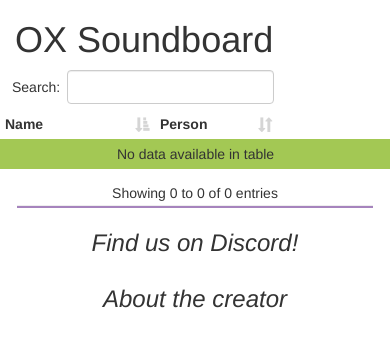
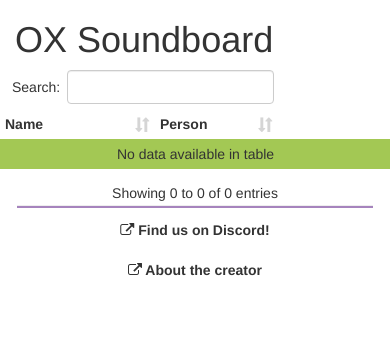
Before and after one commit to IS0metric/oxsoundboard, a Django app: page / in a window 390 px wide. Shown: the top 347 px of the page. Run offline with Django 3.2, Linux system fonts and the light colour scheme; data that the repository does not hold is empty; some libraries are stand-ins or nearby versions.

Commit message:
General Updates to conter and style

```diff
--- a/oxsoundboard_project/models.py
+++ b/oxsoundboard_project/models.py
@@ -16,7 +16,7 @@ class Sound(models.Model):
         return self.filename
 
     class Meta:
-        ordering = ('num_plays',)
+        ordering = ('-num_plays',)
 
     def get_absolute_url(self):
         return reverse('oxsound', kwargs={'filename': self.filename})
--- a/oxsoundboard_project/views.py
+++ b/oxsoundboard_project/views.py
@@ -4,6 +4,9 @@ from django.http import HttpResponse
 import json
 
 def oxsoundboard(request):
+    """Home page - gets all the sounds and creates a helpful list of all the
+    filenames for JavaScript to play nicely with
+    """
     sounds = Sound.objects.all()
     js_sounds = []
     for sound in sounds:
@@ -13,6 +16,9 @@ def oxsoundboard(request):
 
 
 def oxsound(request, filename):
+    """Single sound - takes a filenme as an argument, returning that sound and
+    the filename (again, for JS to play nicely with)
+    """
     filename = get_object_or_404(Sound, filename=filename)
     sound = Sound.objects.get(filename=filename)
     context = {"sound": sound, "filename":filename}
@@ -20,8 +26,11 @@ def oxsound(request, filename):
 
 
 def update_counter(request, filename):
-    filename = get_object_or_404(Sound, filename=filename)
+    """Update counter - used as a headless GET request. Given a filenmae, gets
+    the corresponding sound and updates the play count
+    """
     sound = Sound.objects.get(filename=filename)
     sound.num_plays+=1
     sound.save()
+    # Needs to return SOMETHING, so return an empty response
     return HttpResponse('')
--- /dev/null
+++ b/static/css/main_style.css
@@ -0,0 +1,80 @@
+.table-striped > tbody > tr:nth-child(2n+1) > td, .table-striped > tbody > tr:nth-child(2n+1) > th {
+  background-color: rgb(163,200,84);
+}
+.table-striped > tbody > tr:nth-child(2n+1) > td > button > i, .table-striped > tbody > tr:nth-child(2n+1) > th {
+  color: rgb(163,200,84);
+}
+.table-striped > tbody > tr:nth-child(2n+1) > td > a > button > i, .table-striped > tbody > tr:nth-child(2n+1) > th {
+  color: rgb(163,200,84);
+}
+.table-striped > tbody > tr:nth-child(2n) > td, .table-striped > tbody > tr:nth-child(2n+1) > th {
+  background-color: rgb(166,132,189);
+  color: white;
+}
+.table-striped > tbody > tr:nth-child(2n) > td > button > i, .table-striped > tbody > tr:nth-child(2n+1) > th {
+  color: rgb(166,132,189);
+}
+.table-striped > tbody > tr:nth-child(2n) > td > a > button > i, .table-striped > tbody > tr:nth-child(2n+1) > th {
+  color: rgb(166,132,189);
+}
+
+.table-borderless > tbody > tr > td,
+.table-borderless > tbody > tr > th,
+.table-borderless > tfoot > tr > td,
+.table-borderless > tfoot > tr > th,
+.table-borderless > thead > tr > td,
+.table-borderless > thead > tr > th {
+  border: none;
+}
+
+table {
+  table-layout: fixed;
+  word-wrap: break-word;
+}
+
+.btn-sty{
+  width:32px;
+  padding-left: 6px;
+  padding-right: 6px;
+  margin: 1px;
+}
+
+.marginless{
+  margin: 0;
+  padding: 0;
+}
+
+.dataTables_filter {
+  float: left;
+  text-align: left;
+  padding-left: 12px;
+}
+
+.large-hr{
+  background-color: rgb(166,132,189);
+  margin:2px;
+  height: 2px;
+  size: 2px;
+}
+.hidden-st{
+  display: none;
+}
+
+a.neat-link{
+  color: #333;
+  font-weight:bold;
+}
+
+a.neat-link:hover{
+  color: rgb(163,200,84);
+  text-decoration: none;
+}
+
+.padded-top{
+  padding-top:20px;
+}
+
+.bottom-link-div{
+  text-align: center;
+  padding:10px;
+}
--- a/templates/oxsoundboard/oxsoundboard.html
+++ b/templates/oxsoundboard/oxsoundboard.html
@@ -7,6 +7,7 @@
   <script src="{% static 'js/howler.js' %}"></script>
 
   <link href="{% static 'css/bootstrap.min.css' %}" rel="stylesheet">
+
   <link href="https://maxcdn.bootstrapcdn.com/bootstrap/3.3.7/css/bootstrap.min.css" rel="stylesheet"/>
   <link href="https://cdnjs.cloudflare.com/ajax/libs/font-awesome/4.7.0/css/font-awesome.min.css" rel="stylesheet"/>
   <link href="{% static 'css/dataTables.bootstrap.min.css' %}" rel="stylesheet"/>
@@ -20,72 +21,7 @@
   <meta property="og:type" content="website" />
   <meta property="og:url" content="http://oxsoundboard.com" />
   <meta property="og:image" content="{% static 'img/favicon.ico' %}" />
-
-
-  <style>
-    .table-striped > tbody > tr:nth-child(2n+1) > td, .table-striped > tbody > tr:nth-child(2n+1) > th {
-      background-color: rgb(163,200,84);
-    }
-    .table-striped > tbody > tr:nth-child(2n+1) > td > button > i, .table-striped > tbody > tr:nth-child(2n+1) > th {
-      color: rgb(163,200,84);
-    }
-    .table-striped > tbody > tr:nth-child(2n+1) > td > a > button > i, .table-striped > tbody > tr:nth-child(2n+1) > th {
-      color: rgb(163,200,84);
-    }
-    .table-striped > tbody > tr:nth-child(2n) > td, .table-striped > tbody > tr:nth-child(2n+1) > th {
-      background-color: rgb(166,132,189);
-      color: white;
-    }
-    .table-striped > tbody > tr:nth-child(2n) > td > button > i, .table-striped > tbody > tr:nth-child(2n+1) > th {
-      color: rgb(166,132,189);
-    }
-    .table-striped > tbody > tr:nth-child(2n) > td > a > button > i, .table-striped > tbody > tr:nth-child(2n+1) > th {
-      color: rgb(166,132,189);
-    }
-
-    .table-borderless > tbody > tr > td,
-    .table-borderless > tbody > tr > th,
-    .table-borderless > tfoot > tr > td,
-    .table-borderless > tfoot > tr > th,
-    .table-borderless > thead > tr > td,
-    .table-borderless > thead > tr > th {
-      border: none;
-    }
-    table {
-      table-layout: fixed;
-      word-wrap: break-word;
-    }
-
-    .btn-sty{
-      width:32px;
-      padding-left: 6px;
-      padding-right: 6px;
-      margin: 1px;
-    }
-
-    .marginless{
-      margin: 0;
-      padding:0;
-    }
-
-  .dataTables_filter {
-    float: left;
-    text-align: left;
-    padding-left: 12px;
-  }
-
-  .clean-link{
-    color: #333;
-    font-style: italic;
-  }
-  .large-hr{
-    background-color: rgb(166,132,189);
-    margin:2px;
-    height: 2px;
-    size: 2px;
-  }
-
-  </style>
+  <link href="{% static 'css/main_style.css' %}" rel="stylesheet">
 </head>
 
 
@@ -94,18 +30,19 @@
     <div class="col-sm-4 col-sm-12">
       <h1>OX Soundboard</h1>
     </div>
-    <div class="col-sm-4 hidden-xs" style="text-align: center;">
-      <h3><a href="https://discord.gg/kfWazWg" class="clean-link">Find us on Discord!</a></h3>
+    <div class="col-sm-4 hidden-xs padded-top" style="text-align: center;">
+      <a href="https://discord.gg/kfWazWg" class="neat-link"><i class="fa fa-external-link"></i> Find us on Discord!</a>
     </div>
-    <div class="col-sm-4 hidden-xs" style="text-align: center;">
-      <h3><a href="http://jack-parkinson.com" class="clean-link">About the creator</a></h3>
+    <div class="col-sm-4 hidden-xs padded-top" style="text-align: center;">
+      <a href="http://jack-parkinson.com" class="neat-link"><i class="fa fa-external-link"></i> About the creator</a>
     </div>
   </div>
-  <div class="row">
-    <div class="col-xs-12 marginless">
+    <div class="row" id="parent_elem">
+      <div class="marginless col-xs-12 hidden-st" id="table_div">
         <table class="table table-striped table-borderless table-condensed display" cellspacing="0" width="100%" id="myTable">
           <thead>
             <tr>
+              <th>Num Plays</th>
               <th class="col-sm-2 col-xs-4">Name</th>
               <th class="col-sm-1 col-xs-3">Person</th>
               <th class="hidden-xs col-sm-7">Description</th>
@@ -115,6 +52,9 @@
           <tbody>
             {% for sound in sounds %}
               <tr>
+                <td>
+                  <b>{{sound.num_plays}}</b>
+                </td>
                 <td class="col-sm-2 col-xs-4">
                   <b>{{sound.name}}</b>
                 </td>
@@ -139,25 +79,23 @@
         </table>
       </div>
   </div>
+  <div id="loading_div">
+    loading...
+  </div>
   <div class="row visible-xs">
     <div class="col-xs-12" style="text-align: center;">
       <hr class="large-hr" />
     </div>
-    <div class="col-xs-12" style="text-align: center;">
-      <h3><a href="https://discord.gg/kfWazWg" class="clean-link">Find us on Discord!</a></h3>
+    <div class="col-xs-12 bottom-link-div">
+      <a href="https://discord.gg/kfWazWg" class="neat-link"><i class="fa fa-external-link"></i> Find us on Discord!</a>
     </div>
-    <div class="col-xs-12" style="text-align: center;">
-      <h3><a href="http://jack-parkinson.com" class="clean-link">About the creator</a></h3>
+    <div class="col-xs-12 bottom-link-div">
+      <a href="http://jack-parkinson.com" class="neat-link"><i class="fa fa-external-link"></i> About the creator</a>
     </div>
   </div>
 </div>
 
 <script type="text/javascript">
-
-  $(document).ready(function(){
-    console.log("READY");
-  });
-
   var sounds = "{{js_sounds|escapejs}}";
   sounds = JSON.parse(sounds);
 
@@ -185,12 +123,23 @@
       ordering: true,
       responsive: true,
       "dom":' <"search"fl><"top">rt<"bottom"ip><"clear">',
-      "columnDefs": [ {
-        "targets": 3,
+      "columnDefs": [
+        {
+          "targets": 4,
           "orderable": false
-        } ]
+        },
+        {
+          "targets": 0,
+          "visible": false,
+          "searchable": false
+        }
+      ],
+      "order": [[0, "desc"]]
     });
-  } );
+    $("#table_div").show();
+    $(window).trigger("resize");
+    $("#loading_div").hide();
+  });
 
   function update_count(sound){
     var url = "update/" + sound;
```
Also changed, not shown: templates/oxsoundboard/oxsound.html (+11 -0 lines), top_sounds.py (added, +28 -0 lines). Lines whose indentation alone changed are shown as unchanged.
